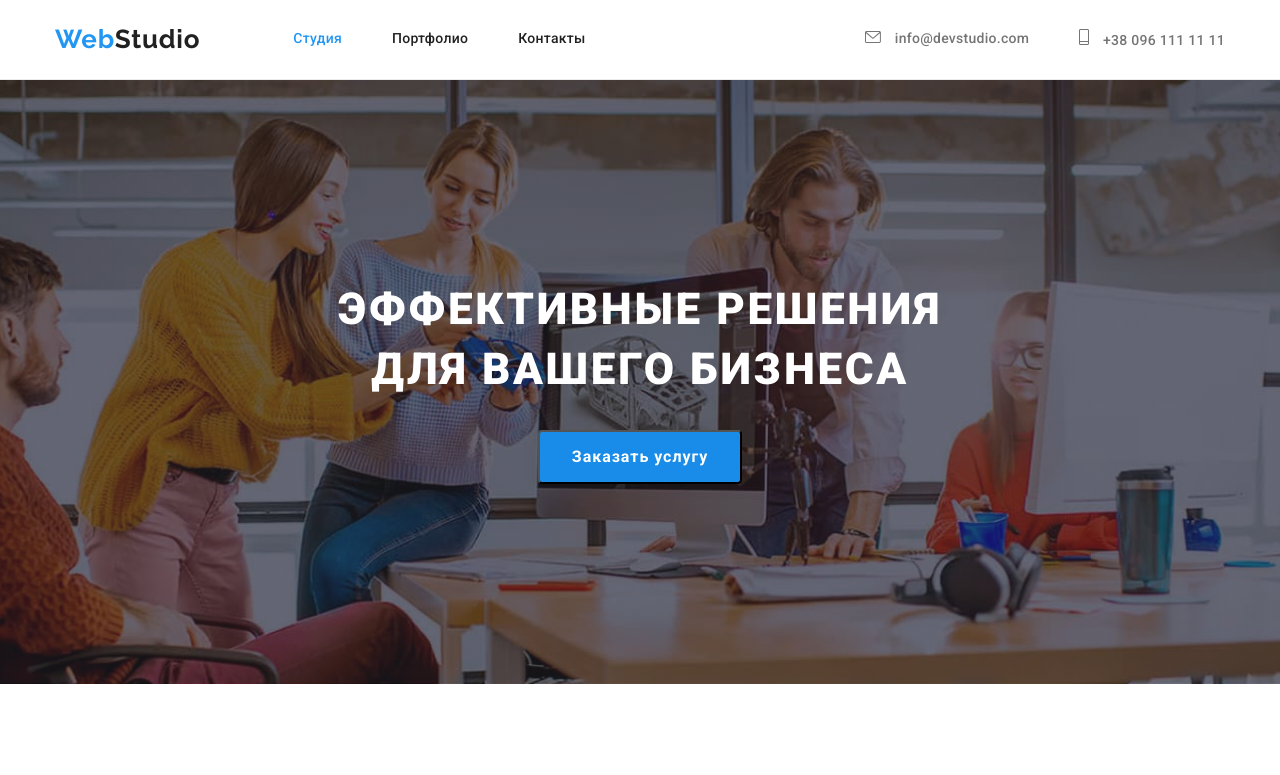
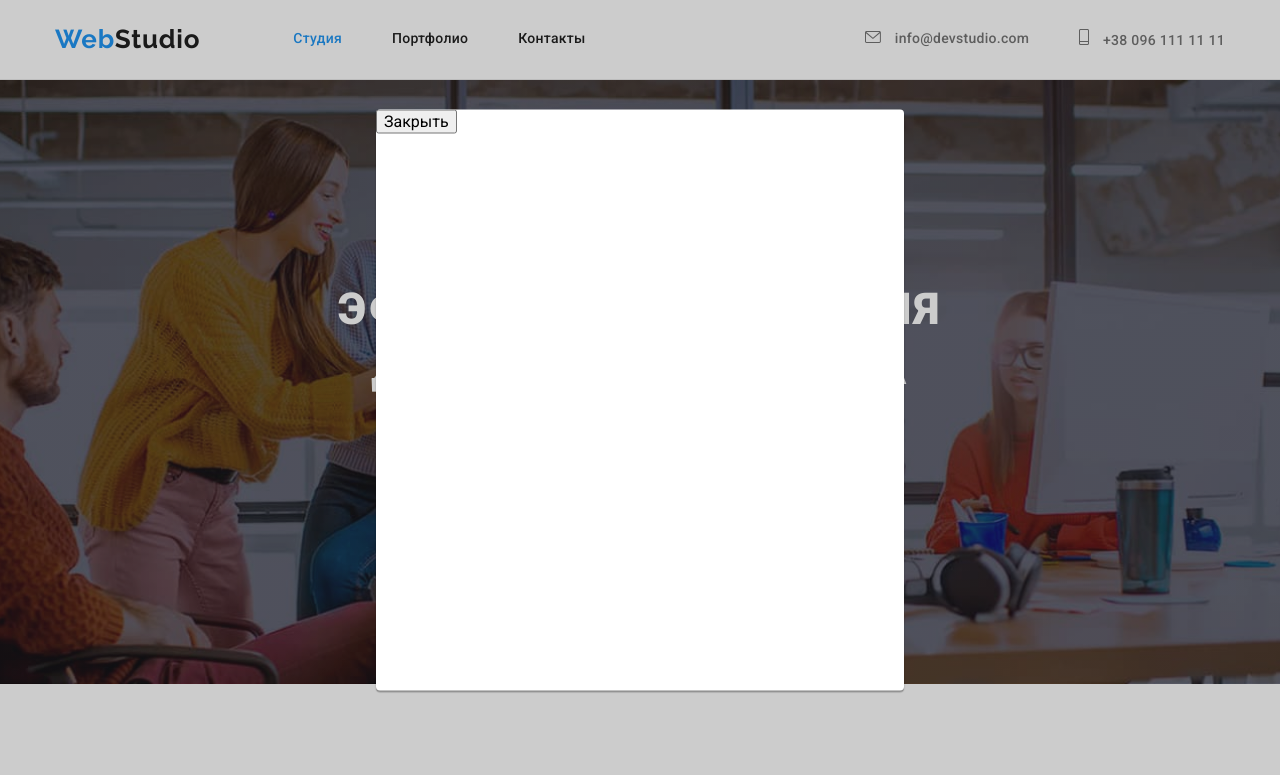
Before and after one commit to IraRogova/goit-markup-hw-05, a plain HTML site: page index.html in a window 1280 px wide. Both pictures are taken after a click on the button "Заказать услугу". Shown: the top 775 px of the page. Drawn offline with nearby package versions, Linux system fonts and the light colour scheme.

Commit message:
добавила модальное окно

```diff
--- a/css/styles.css
+++ b/css/styles.css
@@ -607,6 +607,35 @@ border-radius: 50%;
 }
 
 
+.backdrop {
+  position: fixed;
+  top: 0;
+  left: 0;
+  width: 100%;
+  height: 100%;
+  background-color: rgba(0, 0, 0, 0.2);
+}
+
+.backdrop.is-hidden {
+  opacity: 0;
+  pointer-events: none;
+}
+
+.modal {
+  position: absolute;
+  left: 50%;
+  top: 50%;
+  transform: translate(-50%, -50%);
+
+  width: 528px;
+  height: 581px;
+
+
+ background: #FFFFFF;
+ box-shadow: 0px 1px 3px rgba(0, 0, 0, 0.12), 0px 1px 1px rgba(0, 0, 0, 0.14), 0px 2px 1px rgba(0, 0, 0, 0.2);
+ border-radius: 4px;
+}
+
 
 /* ======== /FOOTER ========*/
 
--- a/index.html
+++ b/index.html
@@ -56,7 +56,7 @@
       <section class="hero">
         <div class="container">
           <h1 class="hero-title">Эффективные решения для вашего бизнеса</h1>
-          <button class="hero-btn link" type="button">Заказать услугу</button>
+          <button data-modal-open class="hero-btn link" type="button">Заказать услугу</button>
         </div>
       </section>
 
@@ -413,5 +413,12 @@
     </footer>
 
     <!-- </footer> -->
+    <!--Modal window-->
+    <div class="backdrop is-hidden" data-modal>
+      <div class="modal">
+        <button data-modal-close>Закрыть</button>
+      </div>
+    </div>
+    <script src="./js/modal.js"></script>
   </body>
 </html>
--- /dev/null
+++ b/js/modal.js
@@ -0,0 +1,14 @@
+(() => {
+    const refs = {
+      openModalBtn: document.querySelector("[data-modal-open]"),
+      closeModalBtn: document.querySelector("[data-modal-close]"),
+      modal: document.querySelector("[data-modal]"),
+    };
+
+    refs.openModalBtn.addEventListener("click", toggleModal);
+    refs.closeModalBtn.addEventListener("click", toggleModal);
+
+    function toggleModal() {
+      refs.modal.classList.toggle("is-hidden");
+    }
+  })();
```
